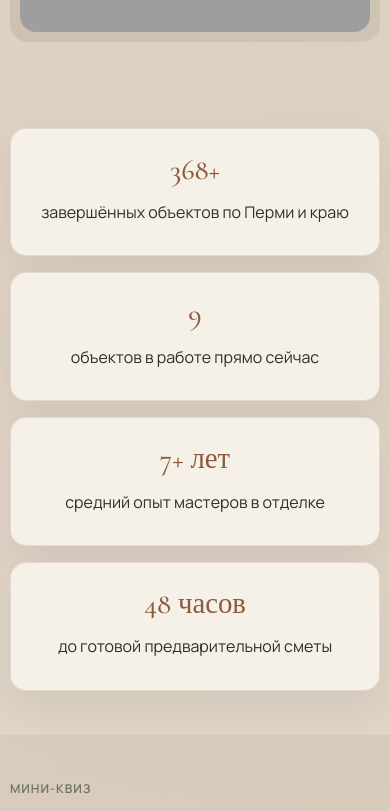
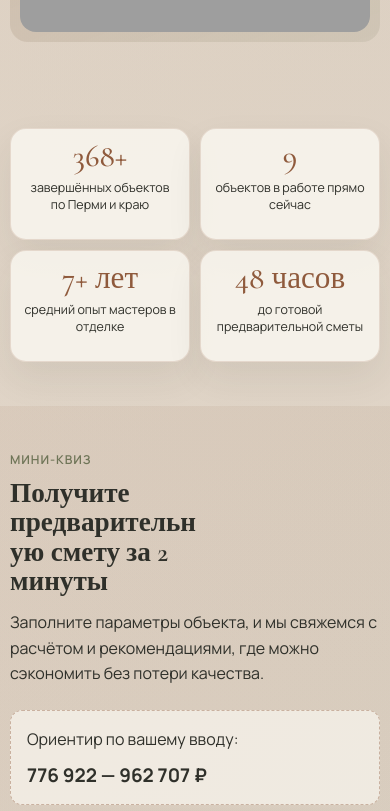
Before and after one commit to whi600/bravo-proect-fresh, a Vue app: page / in a window 390 px wide. Shown: the part 960-1771 px from the top of the page. Built offline with nearby package versions, Linux system fonts and the light colour scheme; grey boxes are pictures that could not be loaded.

Commit message:
style: keep key mobile sections in compact grids

```diff
--- a/src/styles/main.css
+++ b/src/styles/main.css
@@ -679,11 +679,77 @@ textarea {
   .stats-grid,
   .types-grid,
   .problems-grid,
-  .steps-grid,
+  .steps-grid {
+    grid-template-columns: repeat(2, minmax(0, 1fr));
+    gap: 10px;
+  }
+
   .estimates-grid,
   .reviews-grid,
   .footer-grid {
     grid-template-columns: 1fr;
+  }
+
+  .metric-card,
+  .type-card,
+  .problems-grid .card,
+  .step-card {
+    padding: 12px;
+  }
+
+  .metric-card {
+    display: grid;
+    align-content: center;
+    min-height: 112px;
+  }
+
+  .metric-value {
+    font-size: clamp(1.45rem, 8vw, 2rem);
+    line-height: 1;
+  }
+
+  .metric-card p:not(.metric-value),
+  .type-card p,
+  .problems-grid .card p,
+  .step-card p:not(.step-period) {
+    display: -webkit-box;
+    overflow: hidden;
+    -webkit-box-orient: vertical;
+  }
+
+  .metric-card p:not(.metric-value) {
+    -webkit-line-clamp: 3;
+    font-size: 0.78rem;
+    line-height: 1.35;
+  }
+
+  .type-card h3,
+  .problems-grid .card h3,
+  .step-card h3 {
+    font-size: clamp(1.05rem, 5vw, 1.28rem);
+    line-height: 1.1;
+  }
+
+  .type-card p,
+  .problems-grid .card p,
+  .step-card p:not(.step-period) {
+    -webkit-line-clamp: 3;
+    font-size: 0.84rem;
+    line-height: 1.42;
+  }
+
+  .type-card ul {
+    display: none;
+  }
+
+  .type-price,
+  .step-period {
+    font-size: 0.76rem;
+  }
+
+  .text-link {
+    font-size: 0.82rem;
+    line-height: 1.25;
   }
 
   .case-card {
```
